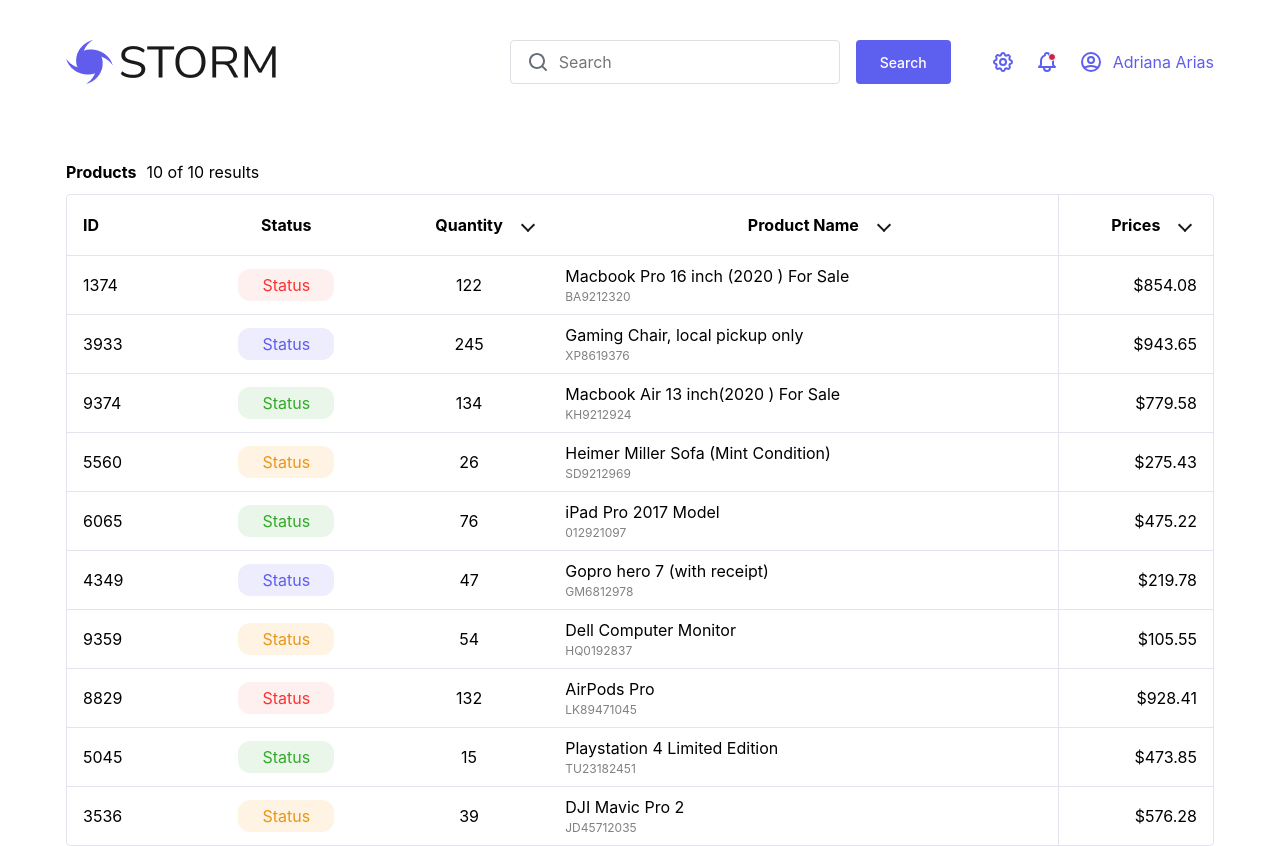
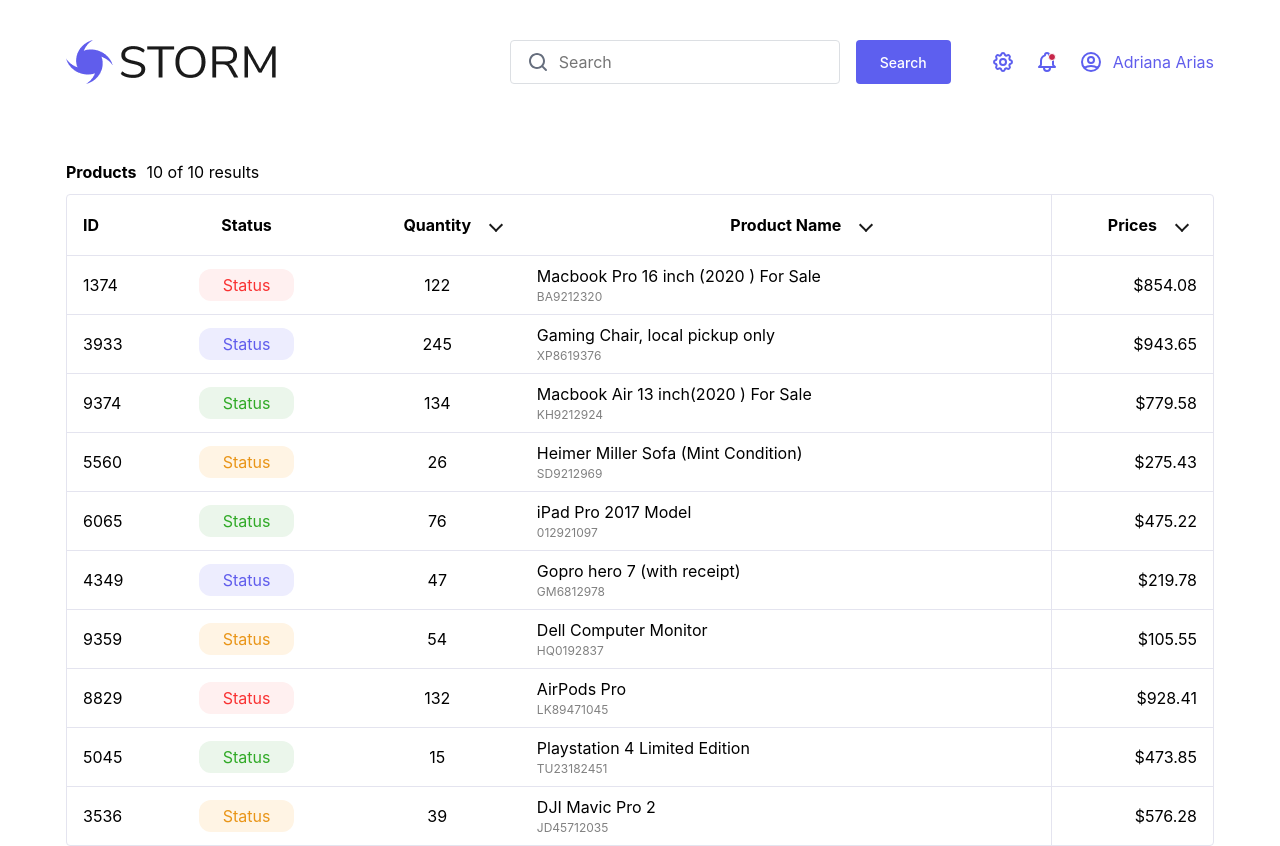
Before and after one commit to raudelf/tucows-storm-project, a Vue app: page / in a window 1280 px wide. Built offline with nearby package versions, Linux system fonts and the light colour scheme.

Commit message:
adjusting width of first column on desktop

```diff
--- a/src/styles/components/_storm-table.scss
+++ b/src/styles/components/_storm-table.scss
@@ -46,6 +46,15 @@
       text-align: center;
     }
   }
+
+  @include md {
+    &--products {
+      .storm-table__td:first-child,
+      .storm-table__th:first-child {
+        width: 70px;
+      }
+    }
+  }
 }
 
 .storm-table__container {
```
